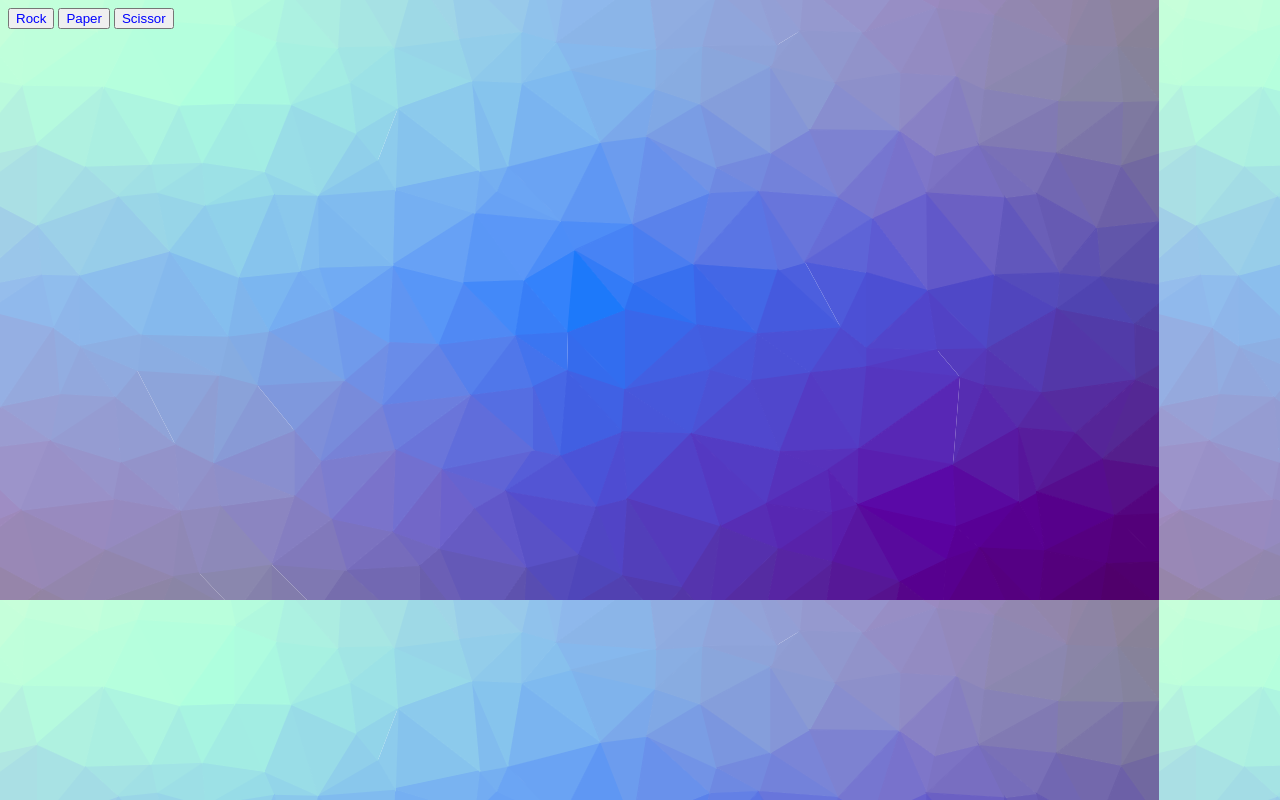
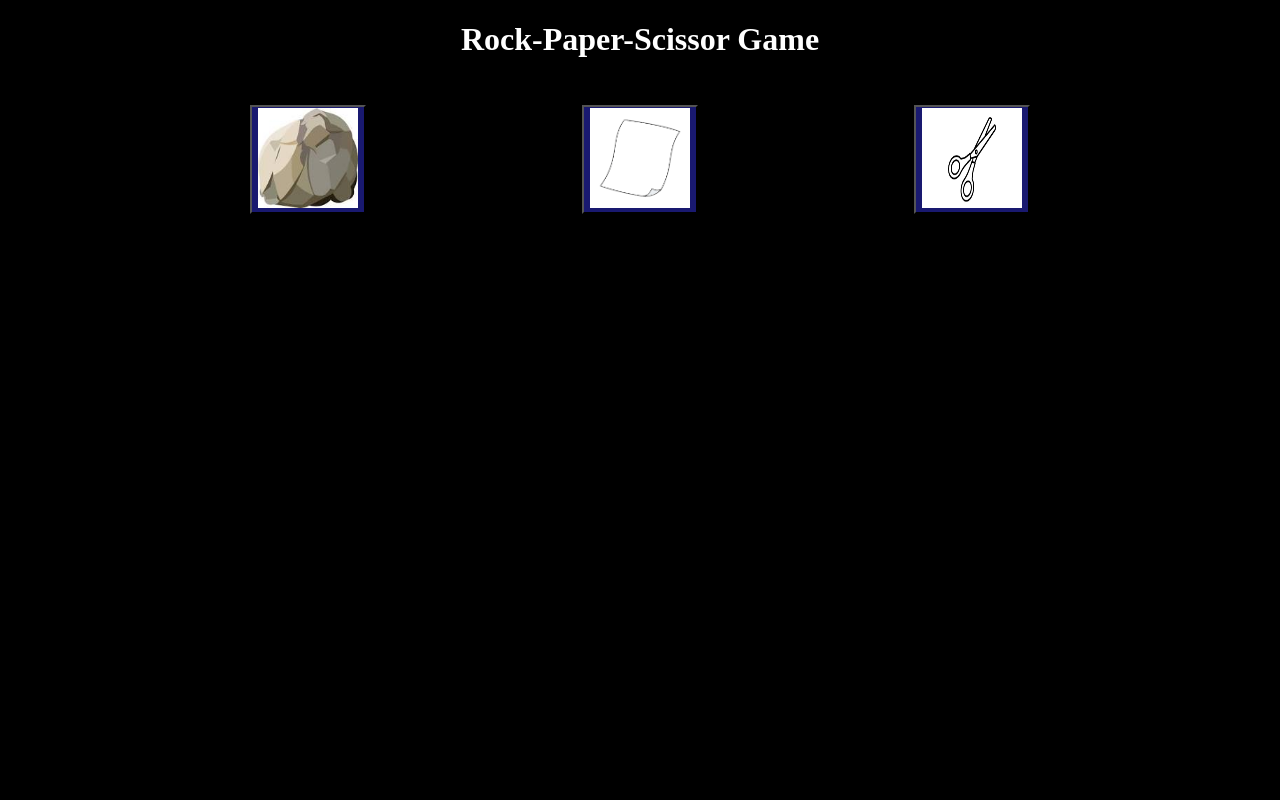
Before and after one commit to smashysubash/rockpaperscissor, a plain HTML site: page index.html in a window 1280 px wide. Drawn offline with Linux system fonts and the light colour scheme.

Commit message:
updating images

```diff
--- a/index.html
+++ b/index.html
@@ -10,9 +10,14 @@
 
 </head>
 <body>
-    <button  onclick="playRound('rock')">Rock</button>
-    <button onclick="playRound('paper')">Paper</button>
-    <button onclick="playRound('scissor')">Scissor</button>
+    <div id="heading">
+        <h1>Rock-Paper-Scissor Game</h1>
+    </div>
+    <div id="buttons">
+    <button  onclick="playRound('rock')"><img class="resize" src="rock.jpg"></button>
+    <button onclick="playRound('paper')"><img class="resize" src="paper.png"></button>
+    <button onclick="playRound('scissor')"><img class="resize" src="scissor.png"></button>
+    </div>
     <div id ="point">
     </div>
     <div id ="result"></div>
--- a/stylesheet.css
+++ b/stylesheet.css
@@ -1,7 +1,22 @@
 body{
-    background-image: url('cool-background.png');
+    background-color: black;
+    color:white;
 }
 
 button{
-    color:blue;
+    background-color: midnightblue;
 }
+img{
+    width: 100px;
+    height: 100px;
+}
+
+#buttons{
+    padding: 2% 2% 2% 2%;
+    display: flex;
+    justify-content: space-evenly;
+    align-items: center;
+}
+#heading{
+    text-align: center;
+}
```
Also changed, not shown: paper.png (added), rock.jpg (added), scissor.png (added).
